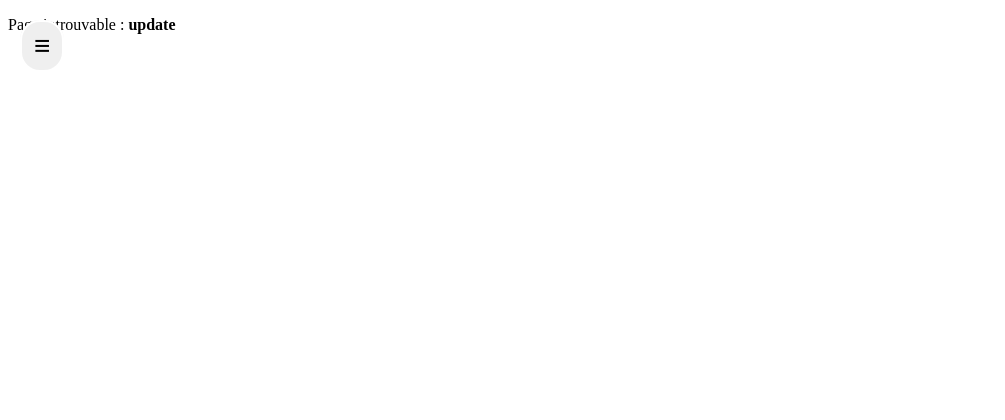
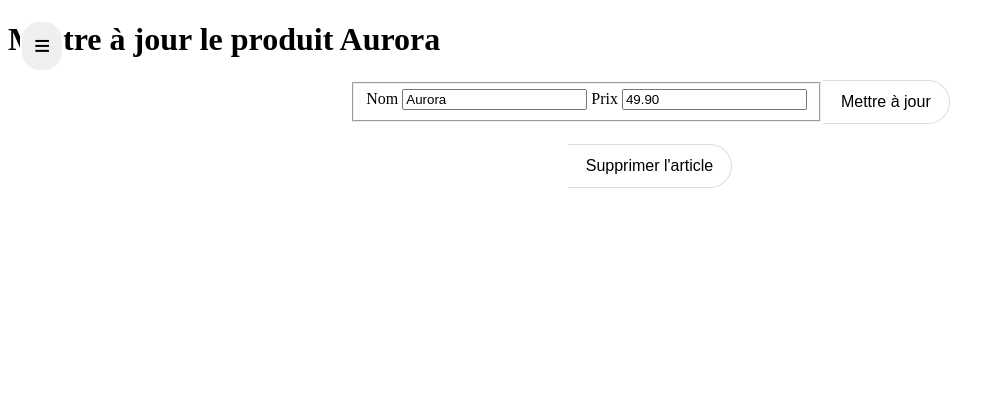
Before and after one commit to Made154/Clart--Orn-e-projet-tranversal, a PHP site: page /index.php?page=update&id=1 in a window 1280 px wide. Shown: the top 420 px of the page, without its empty margins (0-1005 px from the left). Before the commit the page ends 70 px from the top, so only its background shows below. Run offline with PHP 8.4, Linux system fonts and the light colour scheme; data comes from the database, SQL or seed files in the repository.

Commit message:
ajout de la fonction update et delete

```diff
--- a/assests/css/add.css
+++ b/assests/css/add.css
@@ -0,0 +1,6 @@
+form {
+    display: flex;
+    flex-direction: column;
+
+    gap: 8px;
+}
--- a/assests/css/app.css
+++ b/assests/css/app.css
@@ -2,6 +2,11 @@ body {
     height: 100vh;
     background-color: rgb(255, 255, 255);
 }
+
+a {
+    text-decoration: none;
+}
+
 .square {
     position: absolute;
     top: 50%;
@@ -137,7 +142,7 @@ form input[type="submit"]:hover {
 }
 
 .article_item {
-    display: grid;
+    display: flex;
     display: inline-block;
     background-color: bisque;
     padding: 10px;
--- a/models/add.php
+++ b/models/add.php
@@ -3,13 +3,14 @@
 include('bdd.php');
 
 if (!empty($_POST)) {
-	$sql = "INSERT INTO article(name, description, illustration, price, is_new) VALUES(:name, :description, :illustration, :price, 1)";
+	$sql = "INSERT INTO article(name, description, illustration, price, id_category, is_new) VALUES(:name, :description, :illustration, :price, :id_category, 1)";
 	$query = $db->prepare($sql);
 	$query->execute([
 		':name' => $_POST['name'],
         ':description' => $_POST['description'],
         ':illustration' => $_POST['illustration'],
 		':price' => $_POST['price'],
+		':id_category' => $_POST['id_category'],
 	]);
 	header("Location: index.php?page=shop");
 }
--- a/models/item_display.php
+++ b/models/item_display.php
@@ -15,7 +15,7 @@ if (isset($id_category) && is_numeric($id_category)) {
 
 ?>
 
-    <a href="views/pages/product_details.php?id=<?php echo htmlspecialchars($article['id']); ?>">
+    <a href="views/pages/product.php?id=<?php echo htmlspecialchars($article['id']); ?>">
 
         <div class="article_item">
             <h3><?php echo htmlspecialchars($article['name']); ?></h3>
--- /dev/null
+++ b/models/update-delete.php
@@ -0,0 +1,25 @@
+<?php
+
+include('models/bdd.php');
+
+if (!isset($_GET['id'])) {
+    die("ID manquant");
+}
+
+$sqlSelect = "SELECT * FROM article WHERE id = " . $_GET['id'];
+$query = $db->query($sqlSelect);
+$article = $query->fetch();
+
+if (!empty($_POST)) {
+
+	if (isset($_POST['id'])) {
+		$sql = "DELETE FROM article WHERE id = " . $_POST['id'];
+		$query = $db->exec($sql);
+
+	} else {
+		$sqlUpdate = "UPDATE article SET name = '" . $_POST['name'] . "', price = " . $_POST['price'] . " WHERE id = " . $_GET['id'];
+		$query = $db->exec($sqlUpdate);
+	}
+	header("Location: index.php?page=shop");
+	exit;
+}
--- a/views/pages/shop.php
+++ b/views/pages/shop.php
@@ -1,8 +1,6 @@
 <?php include('views/partials/_search.php') ?>
 
-<a href="index.php?page=add-product">Ajouter</a>
-
-    <h2 class=name_category>Bureau</h2>
+    <h2 class=name_category>Bureau</h2><a href="index.php?page=add-product">Ajouter</a>
         <div class=article>
             <?php
                 $id_category = 1;
--- /dev/null
+++ b/views/pages/update.php
@@ -0,0 +1,36 @@
+<?php include('models/update-delete.php') ?>
+
+<h1>Mettre à jour le produit <?= $article['name'] ?></h1>
+
+<form method="post">
+	<fieldset class="grid">
+		<label>
+			Nom
+			<input
+				name="name"
+				placeholder="Nom du produit"
+				autocomplete="name"
+				value="<?= $article['name'] ?>" />
+		</label>
+		<label>
+			Prix
+			<input
+				type="number"
+				name="price"
+				placeholder="€"
+				autocomplete="price"
+				value="<?= $article['price'] ?>" />
+		</label>
+	</fieldset>
+	<input
+		type="submit"
+		value="Mettre à jour" />
+</form>
+
+<form method="post">
+	<input type="hidden" name="id" value="<?= $_GET['id'] ?>">
+	<input
+		type="submit"
+		class="outline secondary"
+		value="Supprimer l'article" />
+</form>
```
Also changed, not shown: views/pages/add-product.php (+15 -13 lines), views/pages/product.php (renamed from views/pages/product_details.php, +2 -10 lines).
